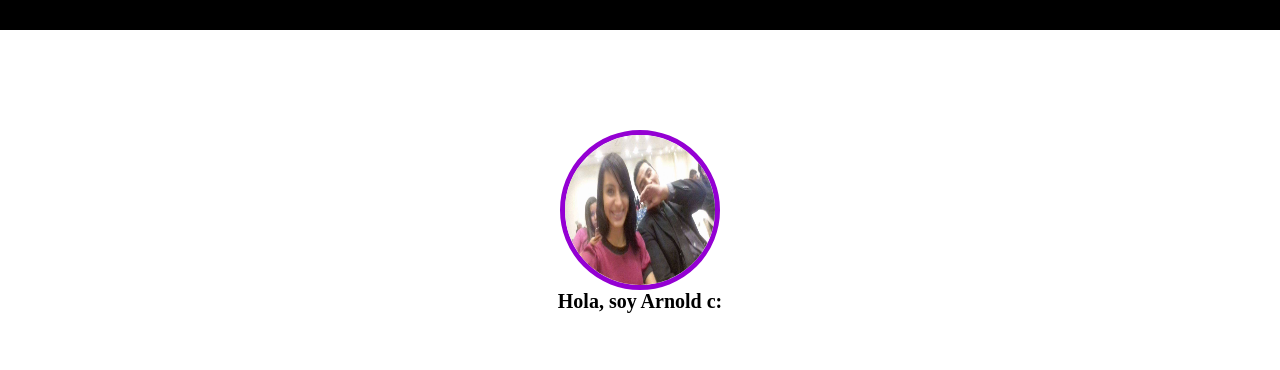
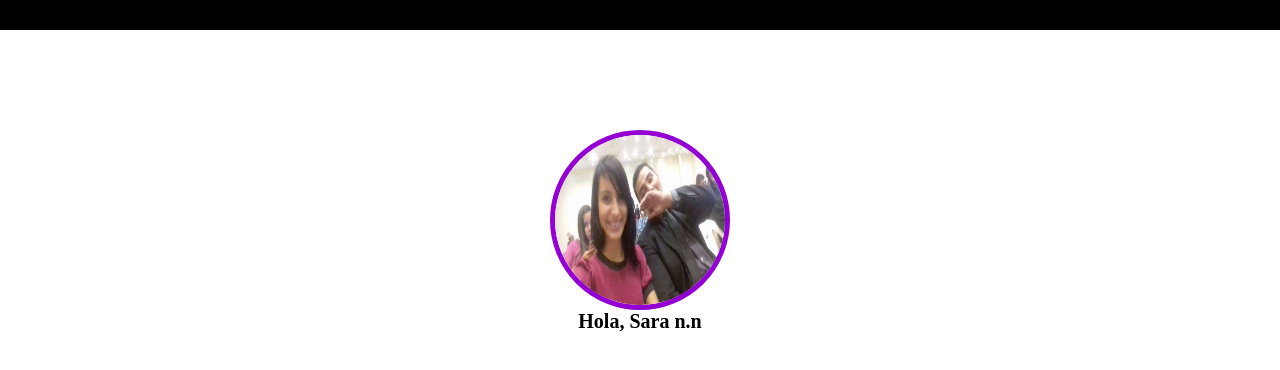
Before and after one commit to ArnoldAlvarez/arnoldalvarez.github.io, a plain HTML site: page index.html in a window 1280 px wide. Drawn offline with Linux system fonts and the light colour scheme.

Commit message:
cambie el tamaño de imagen y el contenido

```diff
--- a/index.html
+++ b/index.html
@@ -12,9 +12,9 @@
        </div>
 
       <div class="center">
-      <img src="sya.jpg" style="width:150px; height:150px; border-radius:100%;border: solid 5px darkviolet;"/>
+      <img src="sya.jpg" style="width:170px; height:170px; border-radius:100%;border: solid 5px darkviolet;"/>
         </div>
-        <p style="display:flex;justify-content: center; align-items: center;color:black;font-size:20px;font-weight:bold">Hola, soy Arnold c:</p>
+        <p style="display:flex;justify-content: center; align-items: center;color:black;font-size:20px;font-weight:bold">Hola, Sara n.n</p>
 
        <footer>
 
```
